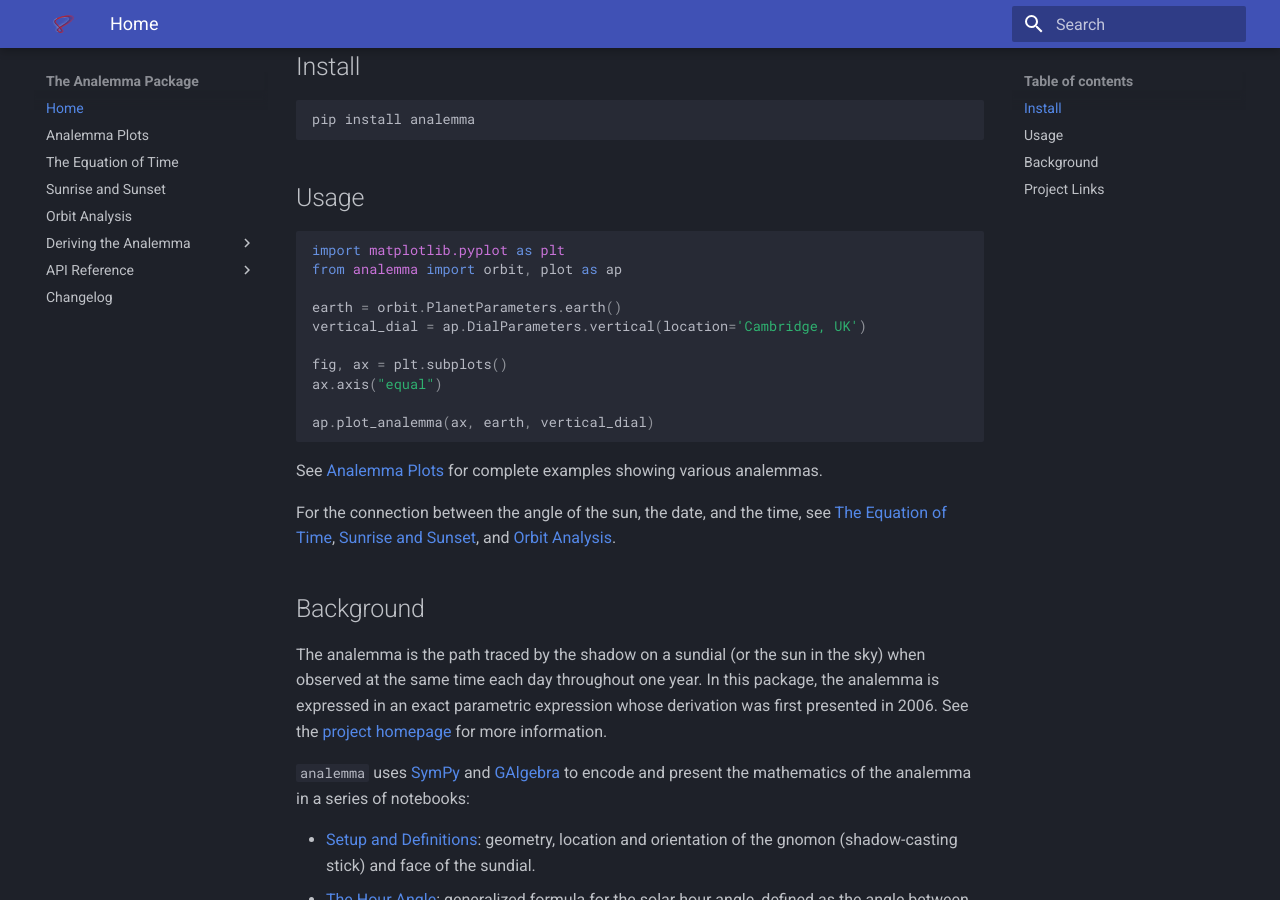
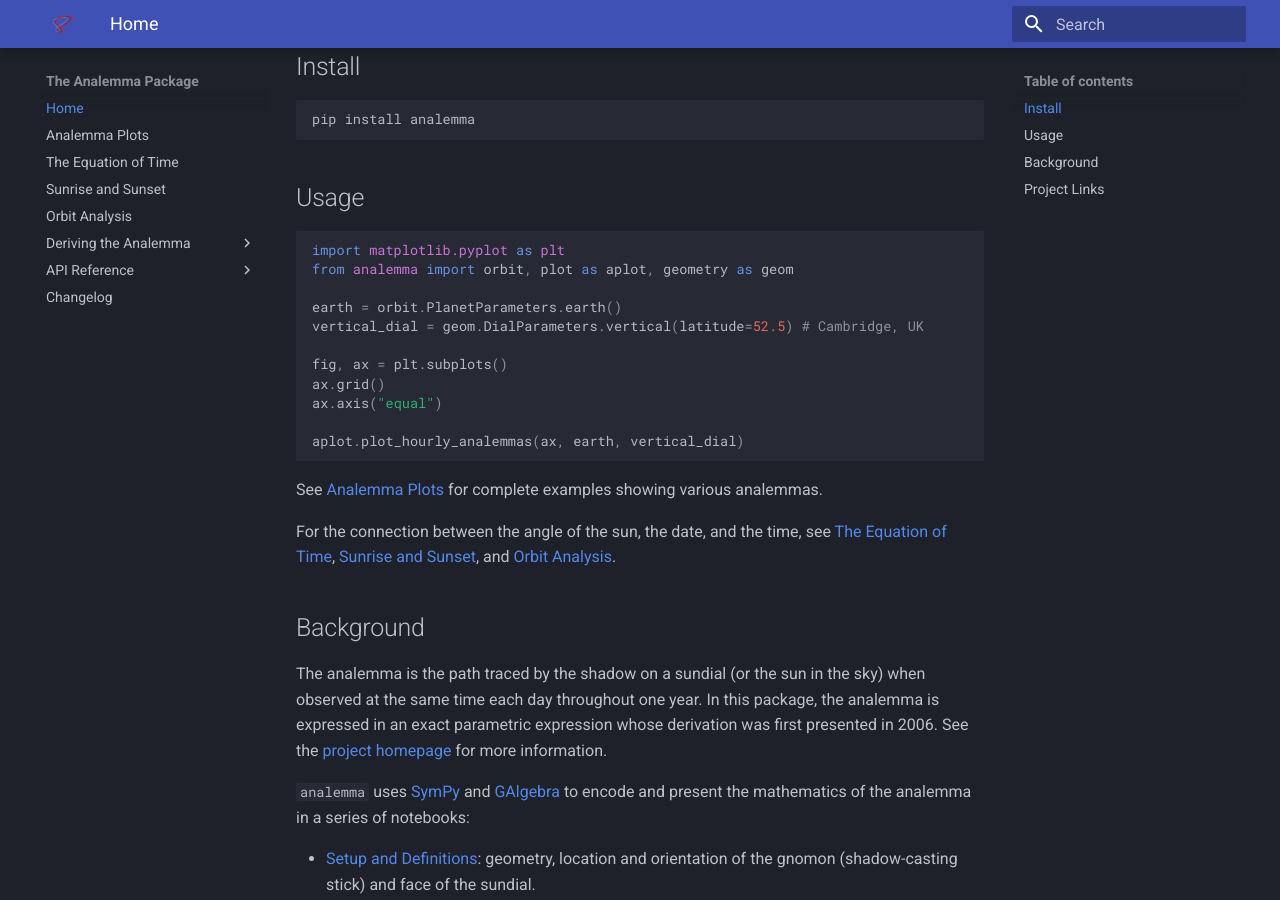
Before and after one commit to russellgoyder/analemma, an MkDocs documentation site: the page built from docs/index.md, in a window 1280 px wide and 900 px high, scrolled down 639 px. Built offline with MkDocs 1.6.1 and Material for MkDocs 9.7.7, drawn with Linux system fonts in a browser that asks for light colours.

Commit message:
Fix example

````diff
--- a/docs/index.md
+++ b/docs/index.md
@@ -29,15 +29,16 @@ pip install analemma
 
 ```python
 import matplotlib.pyplot as plt
-from analemma import orbit, plot as ap
+from analemma import orbit, plot as aplot, geometry as geom
 
 earth = orbit.PlanetParameters.earth()
-vertical_dial = ap.DialParameters.vertical(location='Cambridge, UK')
+vertical_dial = geom.DialParameters.vertical(latitude=52.5) # Cambridge, UK
 
 fig, ax = plt.subplots()
+ax.grid()
 ax.axis("equal")
 
-ap.plot_analemma(ax, earth, vertical_dial)
+aplot.plot_hourly_analemmas(ax, earth, vertical_dial)
 ```
 
 See [Analemma Plots](nb/sundial_plots.md) for complete examples showing various analemmas.
````
Also changed, not shown: 1 other file.
